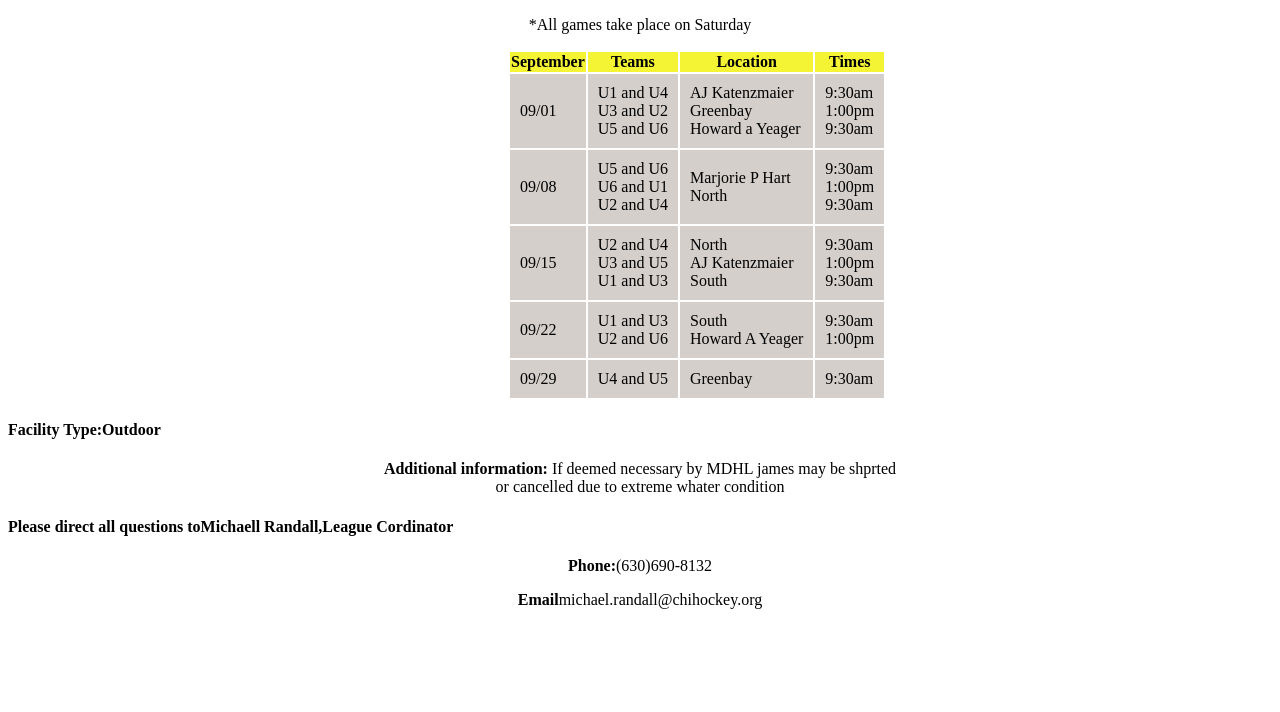
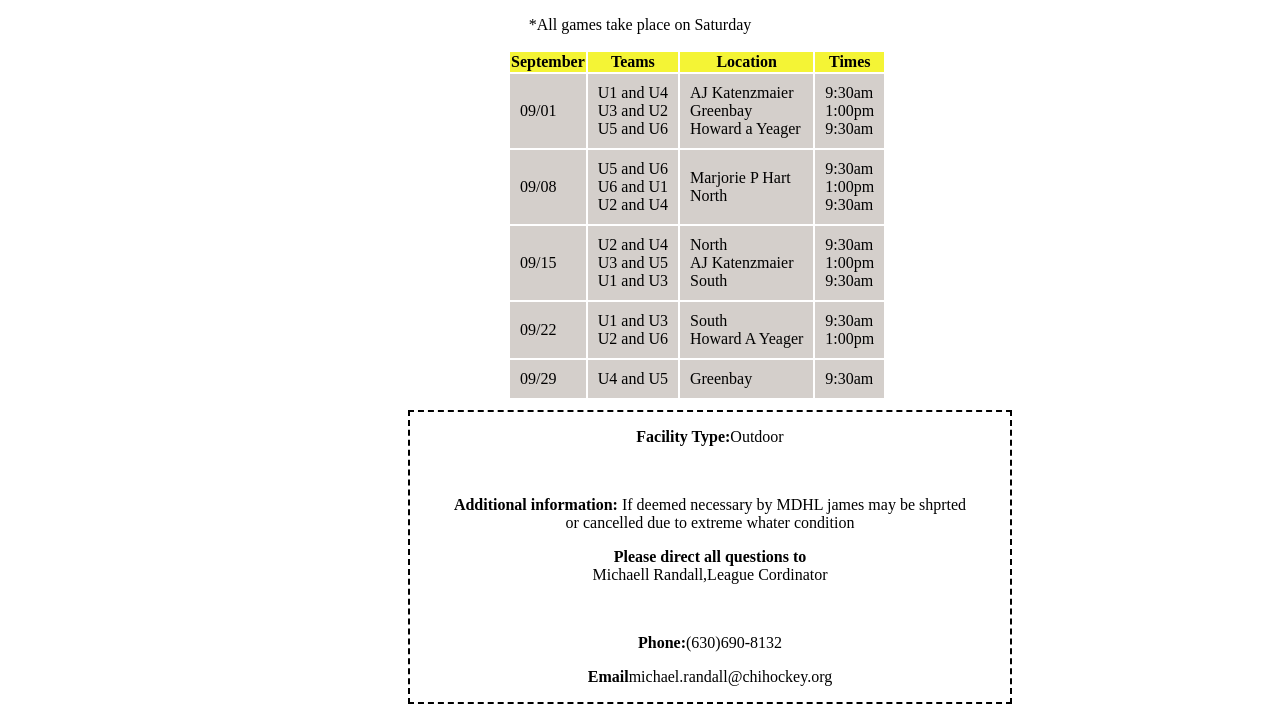
Before and after one commit to verostef18/task3, a plain HTML site: page task_2-main/game_information.html in a window 1280 px wide. Shown: the part 506-1218 px from the top of the page. Before the commit the page ends 1131 px from the top, so only its background shows below. Drawn offline with Linux system fonts and the light colour scheme; a web font is replaced by a local one.

Commit message:
second commit

```diff
--- a/task_2-main/assets/styles/design3.css
+++ b/task_2-main/assets/styles/design3.css
@@ -76,3 +76,15 @@ td{
     position: relative;
     left:500px;
 }
+.container2{
+   position: relative;
+   left: 400px;
+ border:2px dashed black;
+    width: 600px;
+    margin-top: 10px;
+
+}
+.container p{
+    display: block;
+    font-size: 18px;
+}
--- a/task_2-main/game_information.html
+++ b/task_2-main/game_information.html
@@ -100,13 +100,13 @@
                 </table>
             </div>
             </section>
-            <div class="container">
+            <div class="container2">
 
-                <h4><strong>Facility Type:</strong>Outdoor</h4>
+                <p><strong>Facility Type:</strong>Outdoor</p><br>
                 <p><strong>Additional information:</strong> If deemed necessary by MDHL james may be shprted<br>
                 or cancelled due to extreme whater condition</p>
 
-                <h4><strong>Please direct all questions to</strong>Michaell Randall,League Cordinator</h4>
+                <p><strong>Please direct all questions to</strong><br>Michaell Randall,League Cordinator</p><br>
                 <p><strong>Phone:</strong>(630)690-8132</p> <p><strong>Email</strong>michael.randall@chihockey.org</p>
 
         </div>
```
